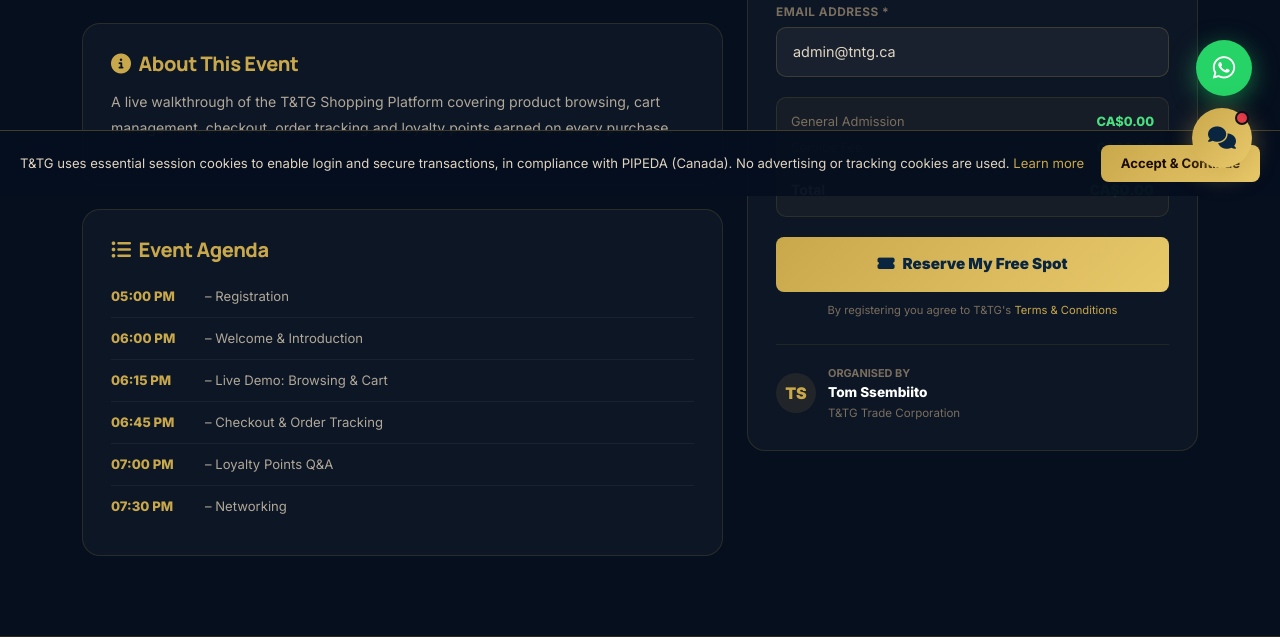
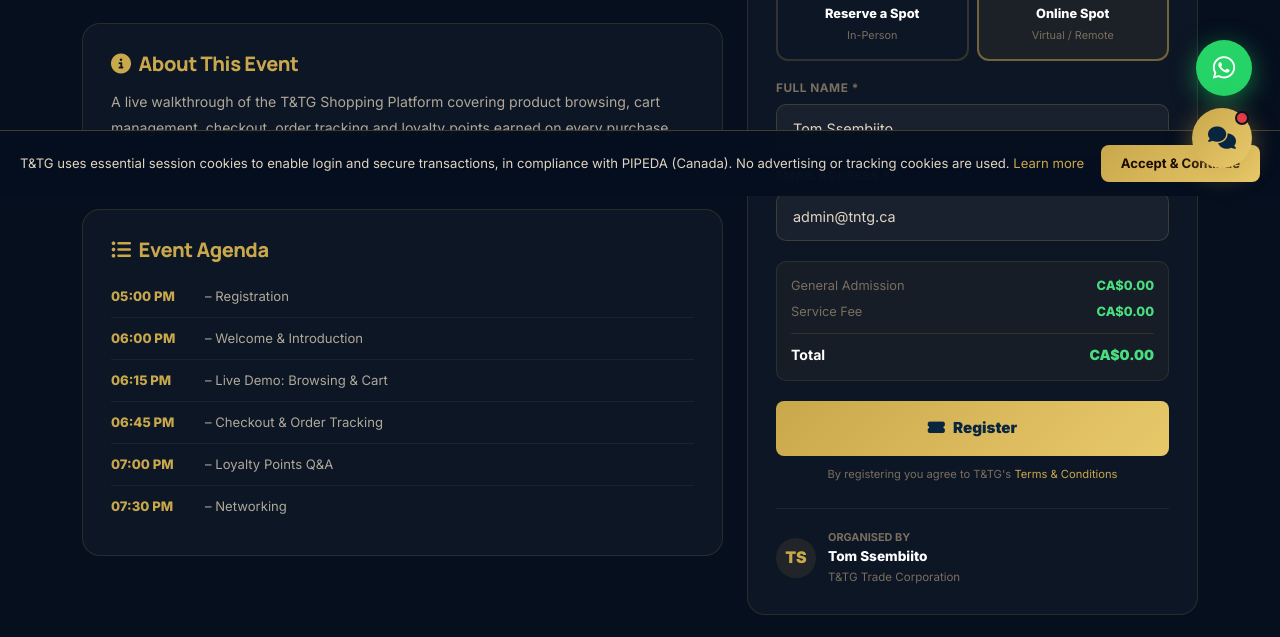
Before and after one commit to Keplas/tntg-corp, a Django app: page /training/events/1/ in a window 1280 px wide; the page is wider, and only the part inside the window is pictured. Shown: the part 604-1241 px from the top of that part. Run offline with Django 5.2, Linux system fonts and the light colour scheme; a user stored in the database is signed in; data comes from the database, SQL or seed files in the repository; data that the repository does not hold is empty.

Commit message:
Register button with Reserve a Spot / Online Spot choice — spot_type field on ticket, shown on ticket detail and email

```diff
--- a/templates/training/email_ticket.html
+++ b/templates/training/email_ticket.html
@@ -38,6 +38,7 @@ body{font-family:Arial,sans-serif;background:#f4f4f4;margin:0;padding:20px}
       <div class="row"><span class="lbl">Date</span><span class="val">{{ event.event_date|date:"l, d F Y" }}</span></div>
       <div class="row"><span class="lbl">Time</span><span class="val">{{ event.event_date|date:"g:i A" }}</span></div>
       <div class="row"><span class="lbl">Duration</span><span class="val">{{ event.duration_mins }} minutes</span></div>
+      <div class="row"><span class="lbl">Spot Type</span><span class="val">{{ ticket.get_spot_type_display }}</span></div>
       <div class="row"><span class="lbl">Attendee</span><span class="val">{{ ticket.name }}</span></div>
       <div class="row"><span class="lbl">Email</span><span class="val">{{ ticket.email }}</span></div>
     </div>
--- a/templates/training/event_detail.html
+++ b/templates/training/event_detail.html
@@ -95,6 +95,29 @@
 
         <form method="POST" action="{% url 'reserve_spot' event.pk %}">
           {% csrf_token %}
+          <!-- Spot Type Choice -->
+          <div style="margin-bottom:18px">
+            <label style="color:#7a6e5f;font-size:.74rem;font-weight:700;letter-spacing:.5px;text-transform:uppercase;display:block;margin-bottom:10px">Select Spot Type *</label>
+            <div style="display:grid;grid-template-columns:1fr 1fr;gap:8px">
+              <label style="cursor:pointer">
+                <input type="radio" name="spot_type" value="in_person" required style="display:none" class="spot-radio">
+                <div class="spot-card" style="border:2px solid rgba(201,168,76,.2);border-radius:12px;padding:14px;text-align:center;transition:all .2s">
+                  <div style="font-size:1.5rem;margin-bottom:6px">🏢</div>
+                  <div style="color:#fff;font-weight:800;font-size:.8rem">Reserve a Spot</div>
+                  <div style="color:#7a6e5f;font-size:.68rem;margin-top:3px">In-Person</div>
+                </div>
+              </label>
+              <label style="cursor:pointer">
+                <input type="radio" name="spot_type" value="online" required style="display:none" class="spot-radio" checked>
+                <div class="spot-card" style="border:2px solid rgba(201,168,76,.5);border-radius:12px;padding:14px;text-align:center;background:rgba(201,168,76,.08);transition:all .2s">
+                  <div style="font-size:1.5rem;margin-bottom:6px">💻</div>
+                  <div style="color:#fff;font-weight:800;font-size:.8rem">Online Spot</div>
+                  <div style="color:#7a6e5f;font-size:.68rem;margin-top:3px">Virtual / Remote</div>
+                </div>
+              </label>
+            </div>
+          </div>
+
           <div style="margin-bottom:14px">
             <label style="color:#7a6e5f;font-size:.74rem;font-weight:700;letter-spacing:.5px;text-transform:uppercase;display:block;margin-bottom:6px">Full Name *</label>
             <input type="text" name="name" class="ed-input" placeholder="Your full name" required
@@ -122,7 +145,7 @@
           </div>
 
           <button type="submit" class="btn btn-gold w-100 py-3" style="font-weight:900;font-size:.95rem">
-            <i class="fas fa-ticket-alt me-2"></i>Reserve My Free Spot
+            <i class="fas fa-ticket-alt me-2"></i>Register
           </button>
           <p style="color:#7a6e5f;font-size:.7rem;text-align:center;margin-top:10px">
             By registering you agree to T&TG's <a href="{% url 'terms' %}" style="color:#c9a84c">Terms & Conditions</a>
--- a/templates/training/ticket_detail.html
+++ b/templates/training/ticket_detail.html
@@ -48,7 +48,7 @@
         </div>
         <div>
           <div style="color:#7a6e5f;font-size:.68rem;font-weight:700;text-transform:uppercase;letter-spacing:1px;margin-bottom:4px">Ticket Type</div>
-          <div style="color:#4ade80;font-weight:700">General Admission — Free</div>
+          <div style="color:#4ade80;font-weight:700">{{ ticket.get_spot_type_display }} — Free</div>
         </div>
         <div>
           <div style="color:#7a6e5f;font-size:.68rem;font-weight:700;text-transform:uppercase;letter-spacing:1px;margin-bottom:4px">Duration</div>
--- a/templates/training/training_home.html
+++ b/templates/training/training_home.html
@@ -156,7 +156,7 @@ document.addEventListener('keydown', function(e){ if(e.key==='Escape') closeObVi
         <div class="ob-feat"><i class="fas fa-check-circle"></i> Shopping cart, wishlist & order tracking</div>
       </div>
       <div style="display:flex;gap:8px;margin-bottom:20px">
-        <a href="{% url 'event_list' %}" class="btn btn-gold w-100 mb-2" style="font-weight:800"><i class="fas fa-ticket-alt me-2"></i>Reserve an Online Spot</a>
+        <a href="{% url 'event_list' %}" class="btn btn-gold w-100 mb-2" style="font-weight:800"><i class="fas fa-ticket-alt me-2"></i>Register</a>
         <a href="{% url 'marketplace' %}" style="flex:1;display:block;background:rgba(34,197,94,.1);border:1px solid rgba(34,197,94,.2);border-radius:12px;padding:10px;text-align:center;color:#4ade80;font-size:.78rem;font-weight:700;text-decoration:none">
           <i class="fas fa-shopping-cart me-1"></i>Shop Now
         </a>
--- a/training/models.py
+++ b/training/models.py
@@ -113,6 +113,8 @@ class EventTicket(models.Model):
     user            = models.ForeignKey(CustomUser, on_delete=models.CASCADE, related_name='event_tickets', null=True, blank=True)
     name            = models.CharField(max_length=200)
     email           = models.EmailField()
+    SPOT_TYPE = [('in_person','Reserve a Spot (In-Person)'),('online','Online Spot (Virtual)')]
+    spot_type       = models.CharField(max_length=20, choices=SPOT_TYPE, default='online')
     status          = models.CharField(max_length=20, choices=STATUS, default='confirmed')
     registered_at   = models.DateTimeField(auto_now_add=True)
 
--- a/training/views.py
+++ b/training/views.py
@@ -63,6 +63,7 @@ def reserve_spot(request, pk):
         return redirect('event_detail', pk=pk)
 
     if request.method == 'POST':
+        spot_type = request.POST.get('spot_type','online')
         name  = request.POST.get('name','').strip()
         email = request.POST.get('email','').strip()
 
@@ -81,6 +82,7 @@ def reserve_spot(request, pk):
             user=request.user if request.user.is_authenticated else None,
             name=name,
             email=email,
+            spot_type=spot_type,
             status='confirmed',
         )
 
```
Also changed, not shown: training/migrations/0010_add_spot_type_to_ticket.py (added).
